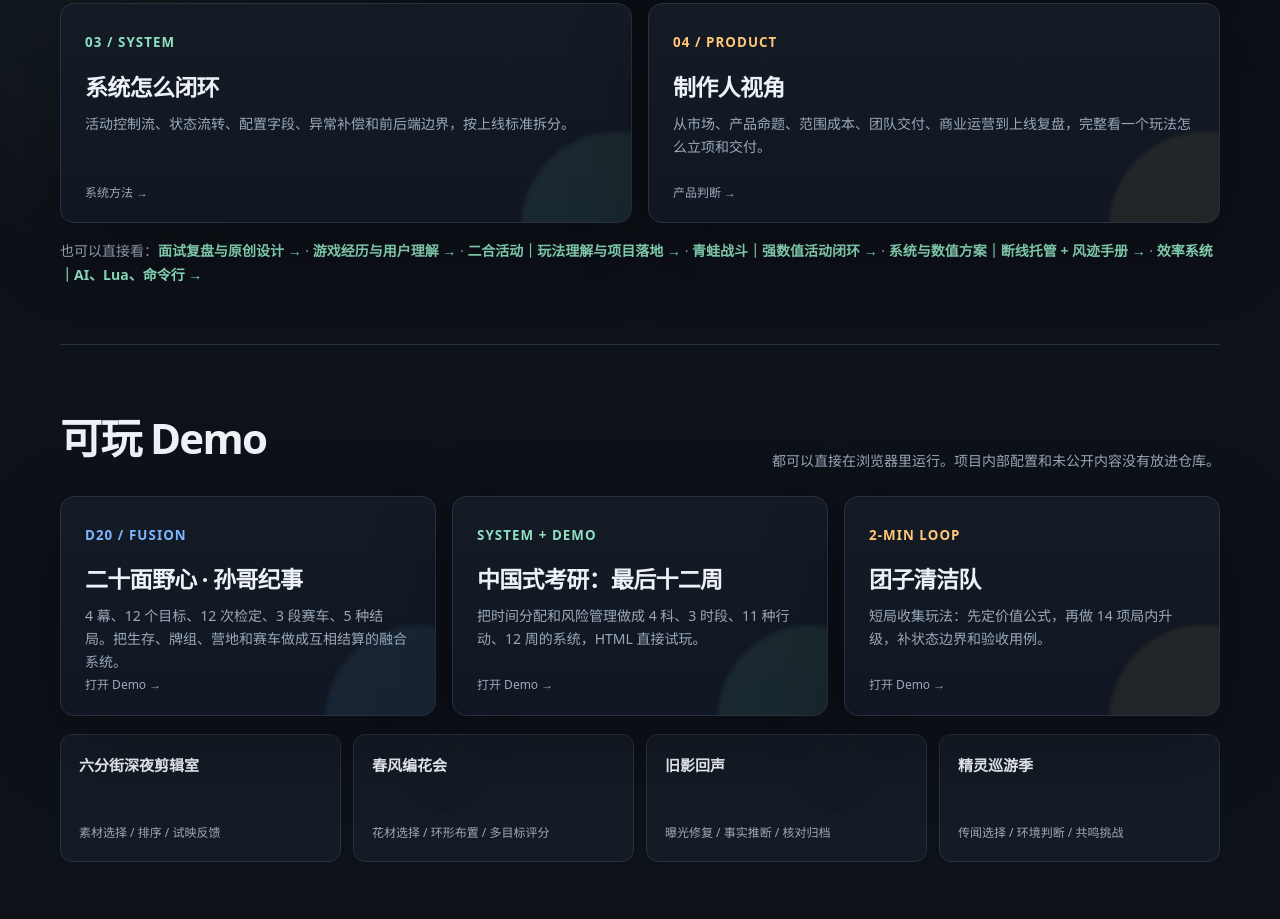
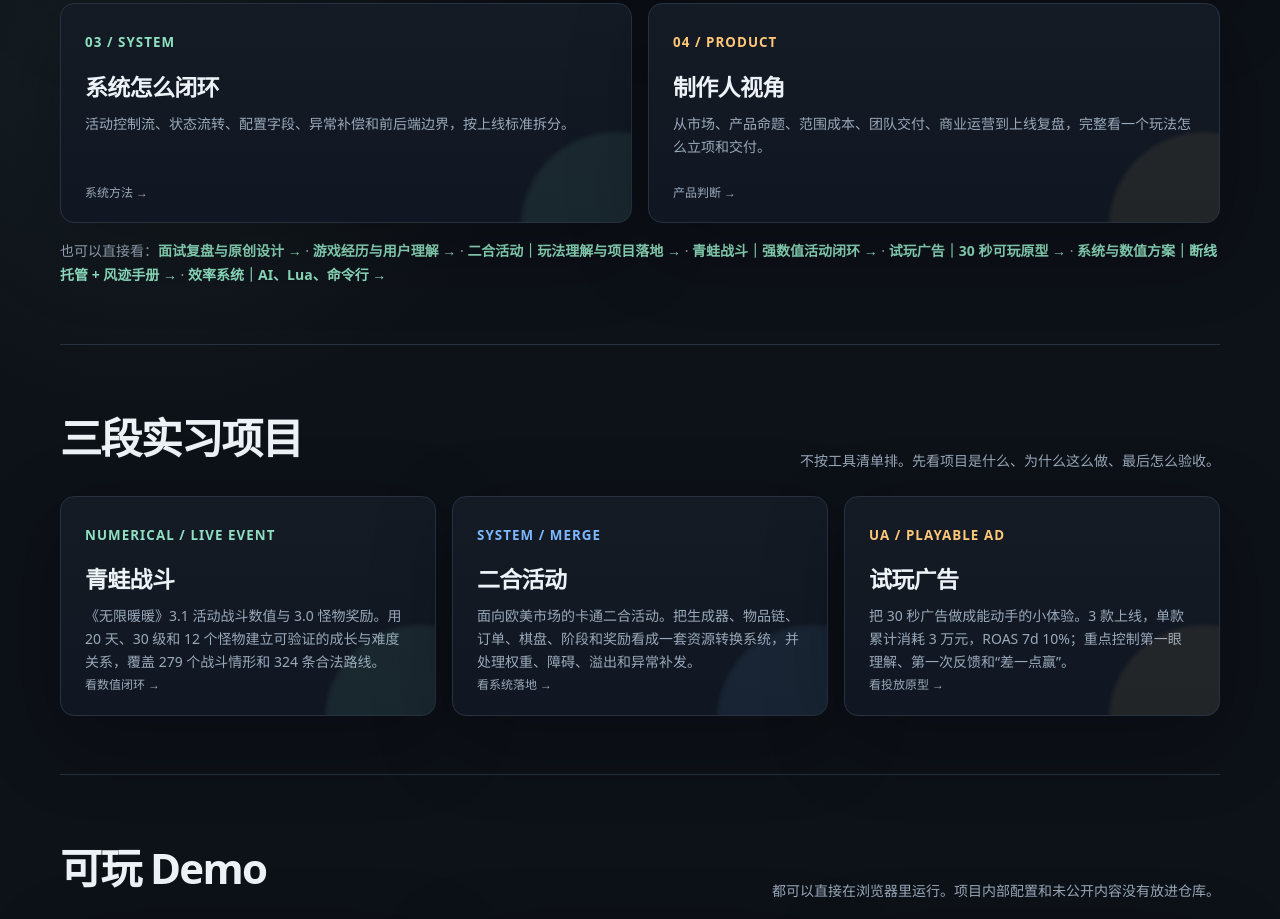
Before and after one commit to LittleGrass1127/game-design-portfolio, a plain HTML site: page index.html in a window 1280 px wide. Shown: the part 1061-1980 px from the top of the page. Drawn offline with Linux system fonts and the light colour scheme.

Commit message:
docs: add trial ad case and legacy portfolio archive

```diff
--- a/index.html
+++ b/index.html
@@ -71,6 +71,7 @@ h2{font-size:clamp(26px,3.3vw,42px);letter-spacing:-.04em;margin:0}
       <a href="https://ucnwdsitb71n.feishu.cn/wiki/DkGUwAYBZiwEO0kF5wWcpXuYnHd">飞书作品集</a>
       <a href="https://github.com/LittleGrass1127/game-design-portfolio">GitHub</a>
       <a href="docs/game-experience.md">游戏经历</a>
+      <a href="#projects">实习项目</a>
       <a href="#demos">可玩 Demo</a>
       <a href="#thinking">产品判断</a>
     </div>
@@ -79,12 +80,13 @@ h2{font-size:clamp(26px,3.3vw,42px);letter-spacing:-.04em;margin:0}
   <header class="hero">
     <div class="kicker">2027 CAMPUS · SYSTEM / NUMERICAL DESIGN</div>
     <h1>把玩法做出来，<br>也把为什么做讲清楚。</h1>
-    <p>高原｜系统策划 / 数值策划。三段实习覆盖发行、系统、数值；做过活动系统、战斗数值、奖励拆分和试玩广告。这个仓库放 3 个可玩 Demo、4 个交互原型、系统/数值联合作答、游戏经历证据和方法复盘，重点回答“怎么想、怎么做、怎么验证”。</p>
+    <p>我是高原，2027 届，找系统 / 数值策划。三段实习分别在微派、完美世界和叠纸，做过发行试玩广告、二合活动、战斗数值和怪物奖励。这里放了能直接玩的 Demo、方案和复盘；内部数据已经脱敏。</p>
     <p><strong>项目定位：</strong>《无限暖暖》是 UE 开发的换装开放世界手游；二合项目面向欧美卡通休闲市场；《贪吃蛇大作战》是以吞噬成长、碰撞生存和多人竞技为核心的休闲手游。</p>
     <div class="hero-actions">
       <a class="btn primary" href="#three">3 分钟看什么</a>
       <a class="btn" href="https://ucnwdsitb71n.feishu.cn/wiki/DkGUwAYBZiwEO0kF5wWcpXuYnHd">打开飞书完整版</a>
       <a class="btn" href="https://github.com/LittleGrass1127/game-design-portfolio">看 GitHub 仓库</a>
+      <a class="btn" href="https://ucnwdsitb71n.feishu.cn/wiki/IgKjwlMMlik2hQkkth0c7YisnXc">旧版个人作品集</a>
     </div>
   </header>
 
@@ -119,7 +121,34 @@ h2{font-size:clamp(26px,3.3vw,42px);letter-spacing:-.04em;margin:0}
         <div class="meta">产品判断 →</div>
       </a>
     </div>
-    <p class="more">也可以直接看：<a href="docs/interview-and-original-design.md">面试复盘与原创设计 →</a> · <a href="docs/game-experience.md">游戏经历与用户理解 →</a> · <a href="docs/merge-project.md">二合活动｜玩法理解与项目落地 →</a> · <a href="docs/frog-project.md">青蛙战斗｜强数值活动闭环 →</a> · <a href="docs/system-numeric-case.md">系统与数值方案｜断线托管 + 风迹手册 →</a> · <a href="docs/efficiency-system.md">效率系统｜AI、Lua、命令行 →</a></p>
+    <p class="more">也可以直接看：<a href="docs/interview-and-original-design.md">面试复盘与原创设计 →</a> · <a href="docs/game-experience.md">游戏经历与用户理解 →</a> · <a href="docs/merge-project.md">二合活动｜玩法理解与项目落地 →</a> · <a href="docs/frog-project.md">青蛙战斗｜强数值活动闭环 →</a> · <a href="docs/trial-ad.md">试玩广告｜30 秒可玩原型 →</a> · <a href="docs/system-numeric-case.md">系统与数值方案｜断线托管 + 风迹手册 →</a> · <a href="docs/efficiency-system.md">效率系统｜AI、Lua、命令行 →</a></p>
+  </section>
+
+  <section class="section" id="projects">
+    <div class="section-head">
+      <h2>三段实习项目</h2>
+      <p>不按工具清单排。先看项目是什么、为什么这么做、最后怎么验收。</p>
+    </div>
+    <div class="grid">
+      <a class="card" style="--accent:var(--mint)" href="docs/frog-project.md">
+        <small>NUMERICAL / LIVE EVENT</small>
+        <h3>青蛙战斗</h3>
+        <p>《无限暖暖》3.1 活动战斗数值与 3.0 怪物奖励。用 20 天、30 级和 12 个怪物建立可验证的成长与难度关系，覆盖 279 个战斗情形和 324 条合法路线。</p>
+        <div class="meta">看数值闭环 →</div>
+      </a>
+      <a class="card" style="--accent:var(--blue)" href="docs/merge-project.md">
+        <small>SYSTEM / MERGE</small>
+        <h3>二合活动</h3>
+        <p>面向欧美市场的卡通二合活动。把生成器、物品链、订单、棋盘、阶段和奖励看成一套资源转换系统，并处理权重、障碍、溢出和异常补发。</p>
+        <div class="meta">看系统落地 →</div>
+      </a>
+      <a class="card" style="--accent:var(--amber)" href="docs/trial-ad.md">
+        <small>UA / PLAYABLE AD</small>
+        <h3>试玩广告</h3>
+        <p>把 30 秒广告做成能动手的小体验。3 款上线，单款累计消耗 3 万元，ROAS 7d 10%；重点控制第一眼理解、第一次反馈和“差一点赢”。</p>
+        <div class="meta">看投放原型 →</div>
+      </a>
+    </div>
   </section>
 
   <section class="section" id="demos">
```
Also changed, not shown: 2 other files.
